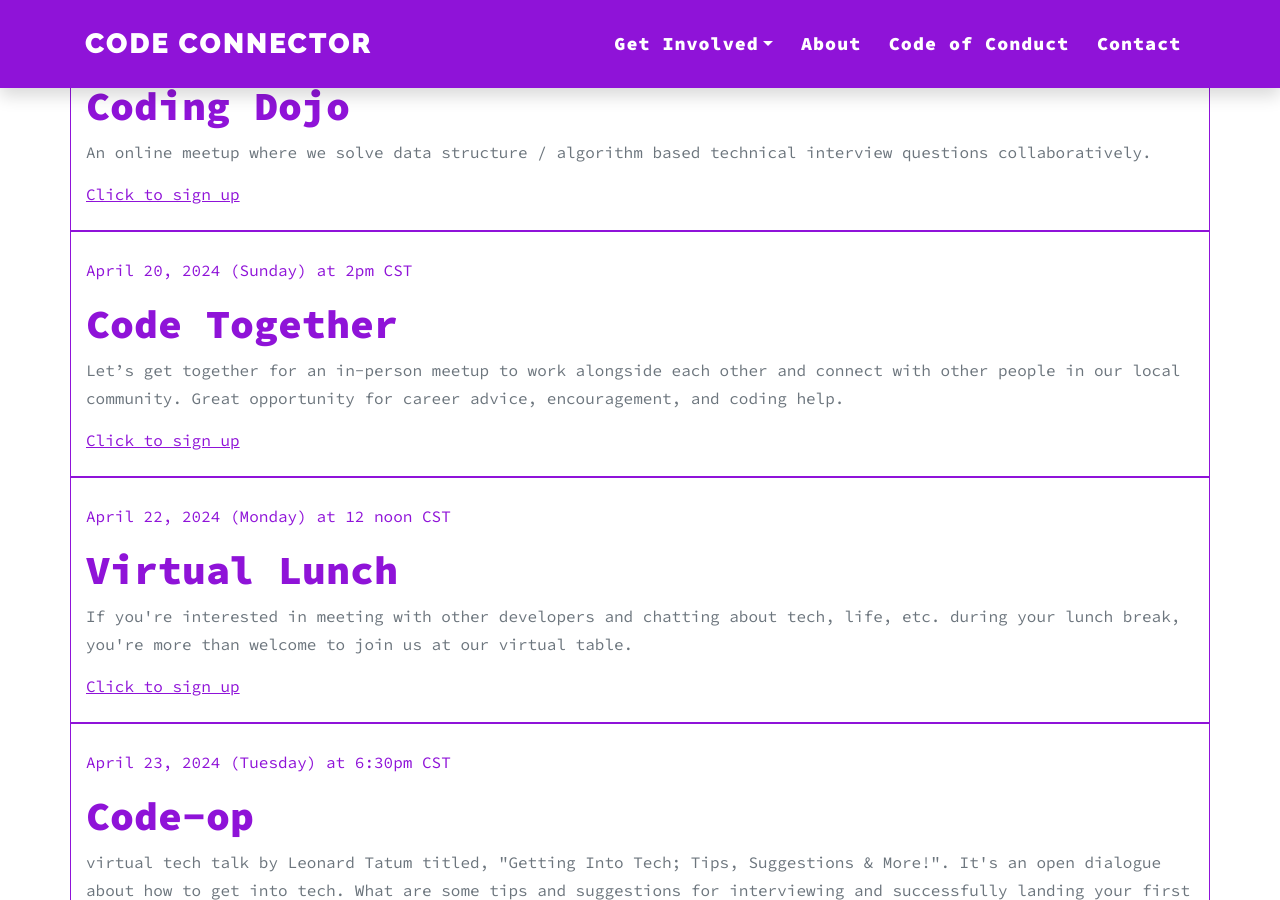
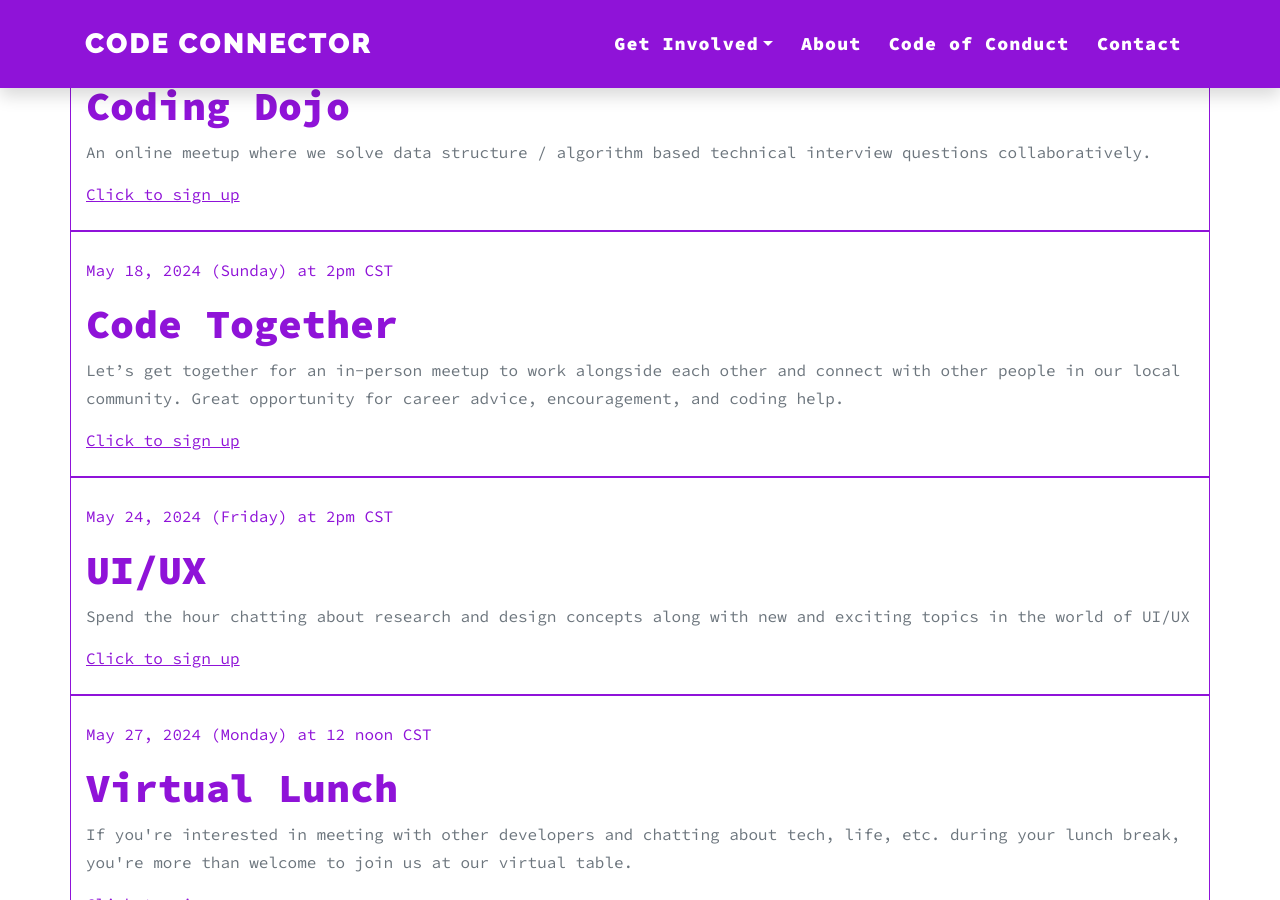
Before and after one commit to codeconnector/codeconnector.github.io, a Jekyll site: the page built from schedule.html, in a window 1280 px wide and 900 px high, scrolled down 990 px. Built offline with Jekyll 4.4.1, drawn with Linux system fonts in a browser that asks for light colours; some of the changed text lies outside the part shown.

Commit message:
Update to meetup schedule for May (#128)
* 2024 Tech Meetup Schedule

This allows users to see the upcoming meetups for January within the website.

* Mid-Month update to the calendar and update to Sunday meetup details

* Update schedule and change details of Sunday meetup

* Update the UI/UX meetup details

* Feature: Update meetup schedule for Feb & March 2024

* Update Meetup schedule for April 0204

* Documentation: Update dates

* Update schedule for May 2024

```diff
--- a/_data/meetups.yml
+++ b/_data/meetups.yml
@@ -1,24 +1,24 @@
-- date: April 6, 2024 (Saturday) at 1pm CST
+- date: May 4, 2024 (Saturday) at 1pm CST
   title: Code and Share
   description: Where you can discuss and showcase your personal projects, regardless of whether they are completed or still a work in progress. Alternatively, you can simply join to applaud, mentor, and offer support to fellow participants.
-  signuplink:  https://www.meetup.com/memphis-technology-user-groups/events/298932227/
-- date: April 9, 2024 (Tuesday) at 12pm CST
+  signuplink:  https://www.meetup.com/memphis-technology-user-groups/events/298932233/
+- date: May 14, 2024 (Tuesday) at 12pm CST
   title: Coding Dojo
   description: An online meetup where we solve data structure / algorithm based technical interview questions collaboratively.
-  signuplink: https://www.meetup.com/memphis-technology-user-groups/events/298412950/
-- date: April 20, 2024 (Sunday) at 2pm CST
+  signuplink: https://www.meetup.com/memphis-technology-user-groups/events/298412952/
+- date: May 18, 2024 (Sunday) at 2pm CST
   title: Code Together
   description: Let’s get together for an in-person meetup to work alongside each other and connect with other people in our local community. Great opportunity for career advice, encouragement, and coding help.
-  signuplink: https://www.meetup.com/memphis-technology-user-groups/events/299834084/
-- date: April 22, 2024 (Monday) at 12 noon CST
+  signuplink: https://www.meetup.com/memphis-technology-user-groups/events/299834100/
+- date: May 24, 2024 (Friday) at 2pm CST
+  title: UI/UX
+  description: Spend the hour chatting about research and design concepts along with new and exciting topics in the world of UI/UX
+  signuplink:  https://www.meetup.com/memphis-technology-user-groups/events/300427775/
+- date: May 27, 2024 (Monday) at 12 noon CST
   title: Virtual Lunch
   description: If you're interested in meeting with other developers and chatting about tech, life, etc. during your lunch break, you're more than welcome to join us at our virtual table.
-  signuplink: https://www.meetup.com/memphis-technology-user-groups/events/299894963/
-- date: April 23, 2024 (Tuesday) at 6:30pm CST
+  signuplink: https://www.meetup.com/memphis-technology-user-groups/events/299894964/
+- date: May 28, 2024 (Tuesday) at 6:30pm CST
   title: Code-op
-  description: virtual tech talk by Leonard Tatum titled, "Getting Into Tech; Tips, Suggestions & More!". It's an open dialogue about how to get into tech. What are some tips and suggestions for interviewing and successfully landing your first role.
-  signuplink:   https://www.meetup.com/memphis-technology-user-groups/events/299178682/
-- date: April 26, 2024 (Friday) at 2pm CST
-  title: UI/UX
-  description: Spend the hour chatting about research and design concepts along with new and exciting topics in the world of UI/UX
-  signuplink:  https://www.meetup.com/memphis-technology-user-groups/events/299388459/
+  description: Virtual tech talk by Richard Whittington giving an introduction to intermediate web dev concepts, like RESTful APIs.
+  signuplink:   https://www.meetup.com/memphis-technology-user-groups/events/299178683/
```
